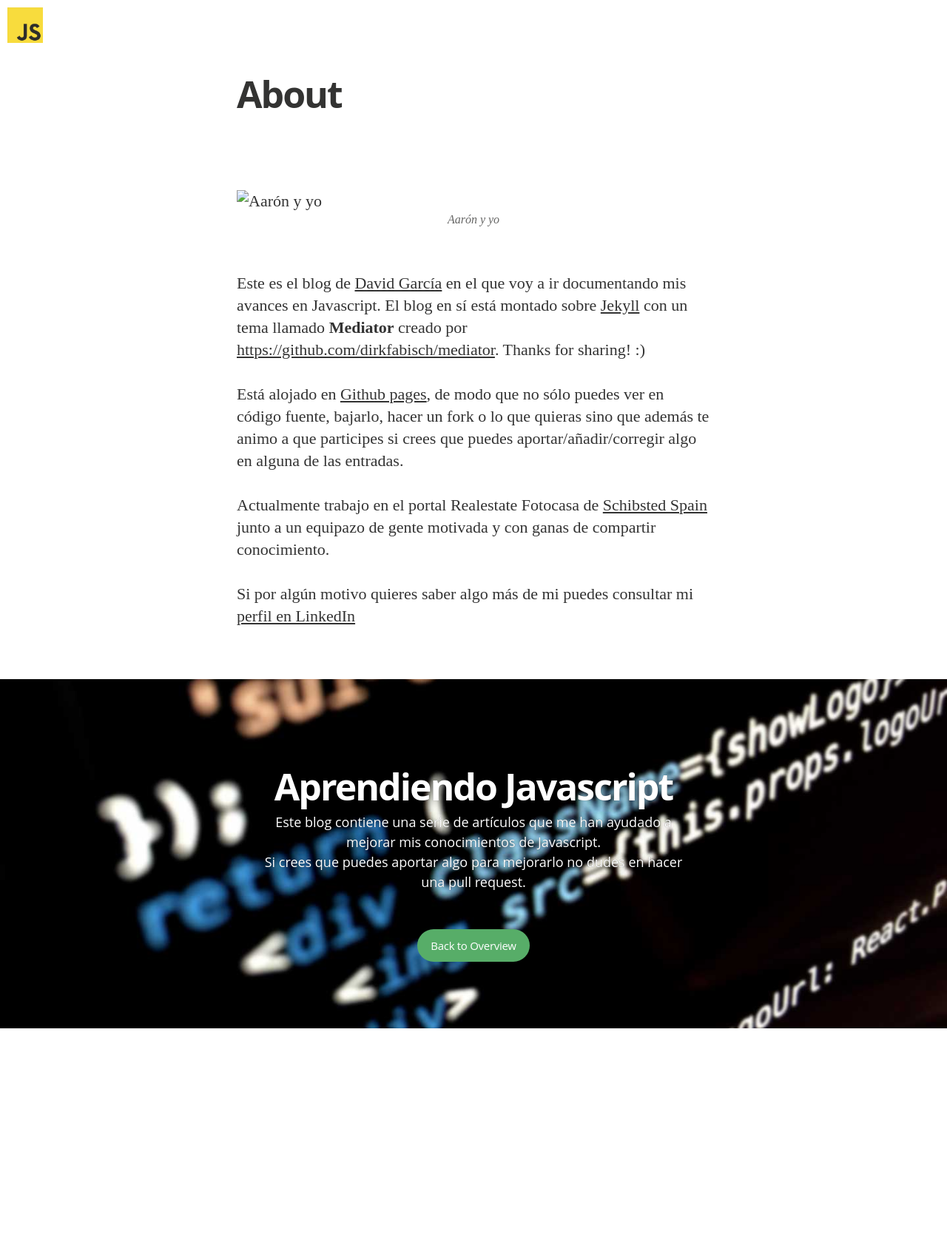
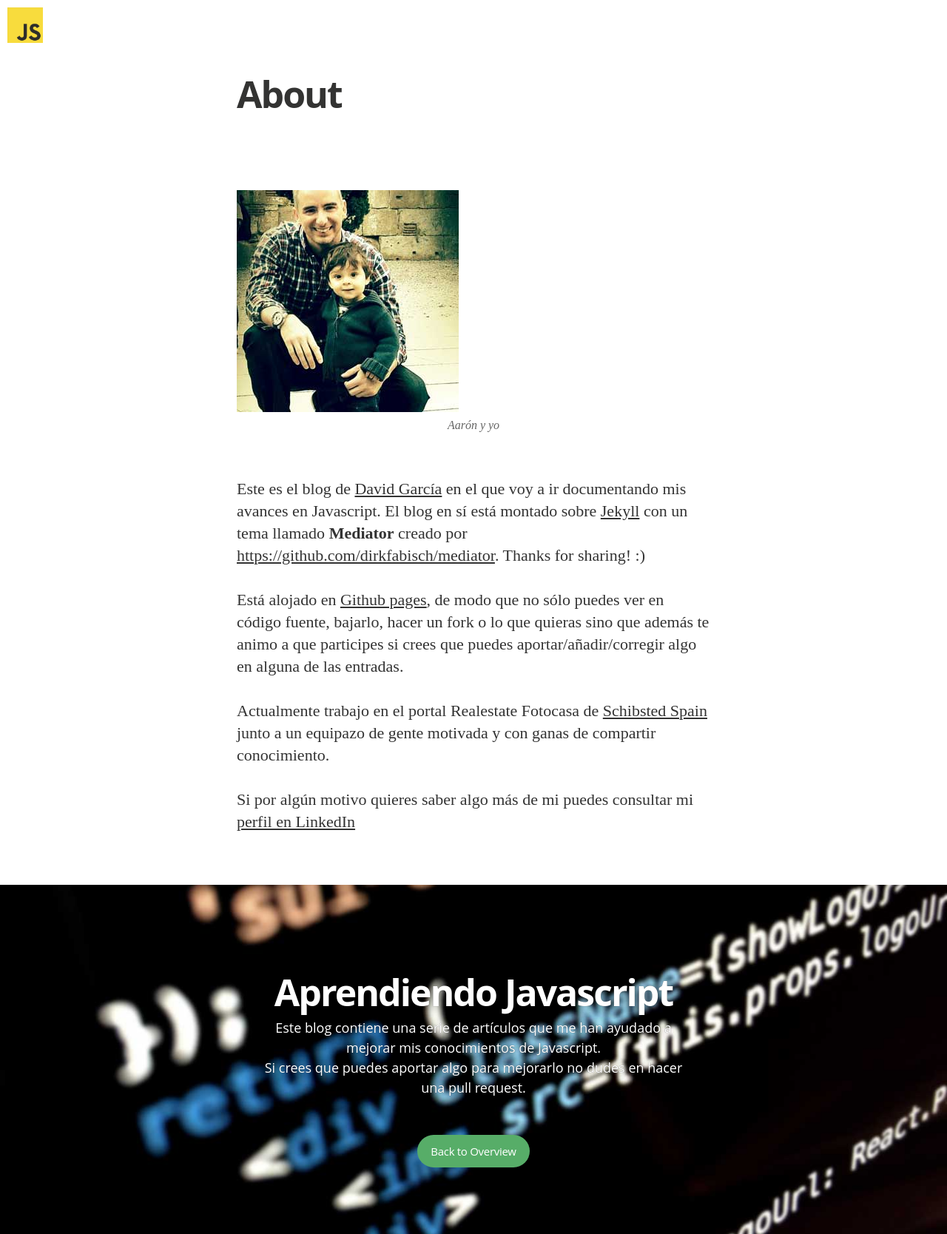
Before and after one commit to davecarter/jsblog, a Jekyll site: the page built from about.md, in a window 1280 px wide. Shown: the whole page at 74% size. Built offline with Jekyll 4.4.1, drawn with Linux system fonts in a browser that asks for light colours; nearby versions of some CDN libraries; some web fonts are replaced; Markdown is read by kramdown in place of the engine named in the settings; before the commit the page ends 1390 px from its top, so only the background shows below that.

Commit message:
fixed url and size aboutme picture

```diff
--- a/about.md
+++ b/about.md
@@ -4,7 +4,7 @@ title: About
 permalink: /about/
 ---
 
-![Aarón y yo](/assets/about/aaron-and-me.jpg)
+![Aarón y yo]({{site.url}}/assets/article_images/about/aaron-and-me.jpg)
 
 Este es el blog de [David García](https://twitter.com/d4vecarter) en el que voy a ir documentando mis avances en Javascript. El blog en sí está montado sobre [Jekyll](http://jekyllrb.com/) con un tema llamado **Mediator** creado por [https://github.com/dirkfabisch/mediator](https://github.com/dirkfabisch/mediator). Thanks for sharing! :)
 
```
Also changed, not shown: assets/article_images/about/aaron-and-me.jpg.
